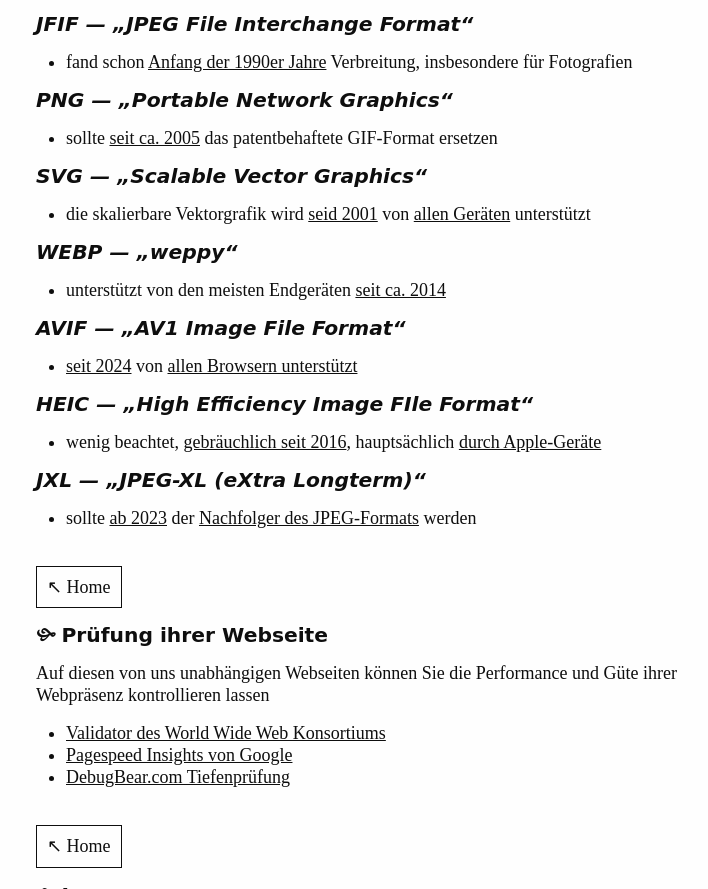
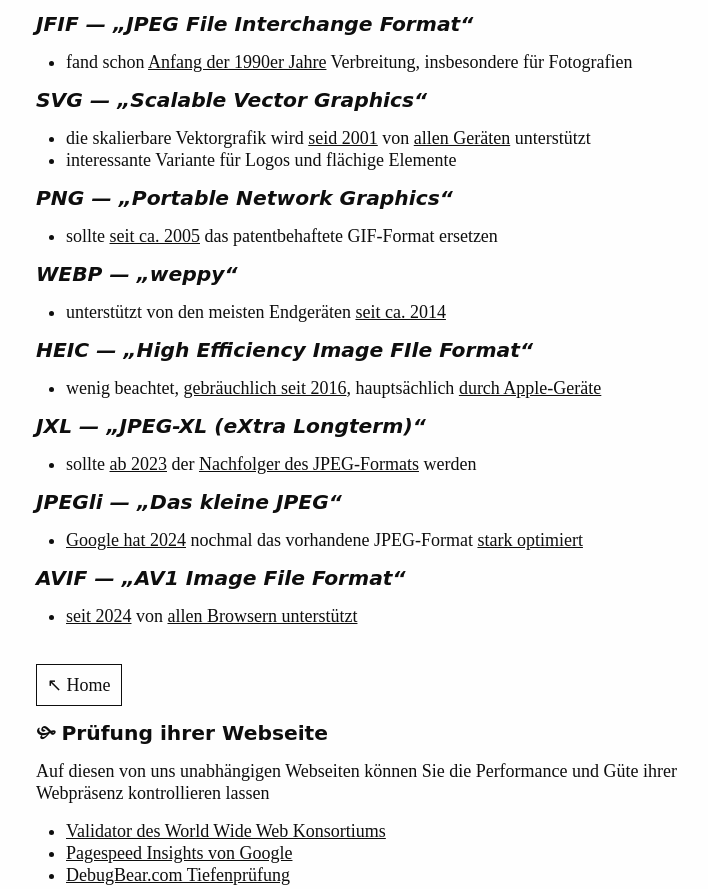
Before and after one commit to bittorf/quicky.club, a plain HTML site: page index.html in a window 1280 px wide. Shown: the part 2743-3632 px from the top of the page, without its empty margins (248-956 px from the left). Drawn offline with Linux system fonts and the light colour scheme; a web font is replaced by a local one.

Commit message:
formate: sektionen vertauscht

```diff
--- a/index.html
+++ b/index.html
@@ -163,24 +163,20 @@ Wir beraten und unterstützen Sie bei der Umsetzung.
    <li>fand schon <a href='https://de.wikipedia.org/wiki/JPEG_File_Interchange_Format'>Anfang der 1990er Jahre</a> Verbreitung, insbesondere für Fotografien</li>
   </ul>
 
+ <h4>SVG &mdash; &bdquo;Scalable Vector Graphics&ldquo;</h4>
+  <ul>
+   <li>die skalierbare Vektorgrafik wird <a href='https://de.wikipedia.org/wiki/Scalable_Vector_Graphics'>seid 2001</a> von <a href='https://caniuse.com/svg'>allen Geräten</a> unterstützt</li>
+   <li>interessante Variante für Logos und flächige Elemente</li>
+  </ul>
+
  <h4>PNG &mdash; &bdquo;Portable Network Graphics&ldquo;</h4>
   <ul>
    <li>sollte <a href='https://de.wikipedia.org/wiki/Portable_Network_Graphics'>seit ca. 2005</a> das patentbehaftete GIF-Format ersetzen</li>
   </ul>
 
- <h4>SVG &mdash; &bdquo;Scalable Vector Graphics&ldquo;</h4>
-  <ul>
-   <li>die skalierbare Vektorgrafik wird <a href='https://de.wikipedia.org/wiki/Scalable_Vector_Graphics'>seid 2001</a> von <a href='https://caniuse.com/svg'>allen Geräten</a> unterstützt</li>
-  </ul>
-
  <h4>WEBP &mdash; &bdquo;weppy&ldquo;</h4>
   <ul>
    <li>unterstützt von den meisten Endgeräten <a href='https://de.wikipedia.org/wiki/WebP'>seit ca. 2014</a></li>
-  </ul>
-
- <h4>AVIF &mdash; &bdquo;AV1 Image File Format&ldquo;</h4>
-  <ul>
-   <li><a href='https://de.wikipedia.org/wiki/AV1_Image_File_Format'>seit 2024</a> von <a href='https://caniuse.com/?search=AVIF'>allen Browsern unterstützt</a></li>
   </ul>
 
  <h4>HEIC &mdash; &bdquo;High Efficiency Image FIle Format&ldquo;</h4>
@@ -191,6 +187,17 @@ Wir beraten und unterstützen Sie bei der Umsetzung.
  <h4>JXL &mdash; &bdquo;JPEG-XL (eXtra Longterm)&ldquo;</h4>
   <ul>
    <li>sollte <a href='https://caniuse.com/jpegxl'>ab 2023</a> der <a href='https://de.wikipedia.org/wiki/JPEG_XL'>Nachfolger des JPEG-Formats</a> werden</li>
+  </ul>
+
+ <h4>JPEGli &mdash; &bdquo;Das kleine JPEG&ldquo;</h4>
+  <ul>
+   <li><a href='https://opensource.googleblog.com/2024/04/introducing-jpegli-new-jpeg-coding-library.html'>Google hat 2024</a>
+   nochmal das vorhandene JPEG-Format <a href='https://news.ycombinator.com/item?id=36360608'>stark optimiert</a></li>
+  </ul>
+
+ <h4>AVIF &mdash; &bdquo;AV1 Image File Format&ldquo;</h4>
+  <ul>
+   <li><a href='https://de.wikipedia.org/wiki/AV1_Image_File_Format'>seit 2024</a> von <a href='https://caniuse.com/?search=AVIF'>allen Browsern unterstützt</a></li>
   </ul>
 </section>
 
```
